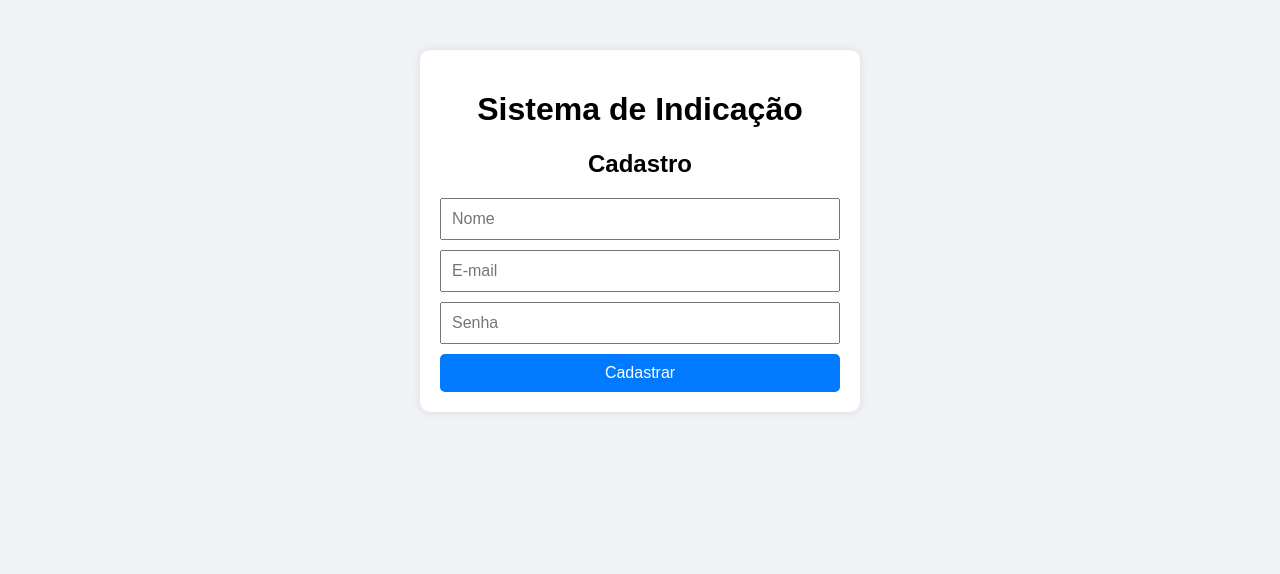
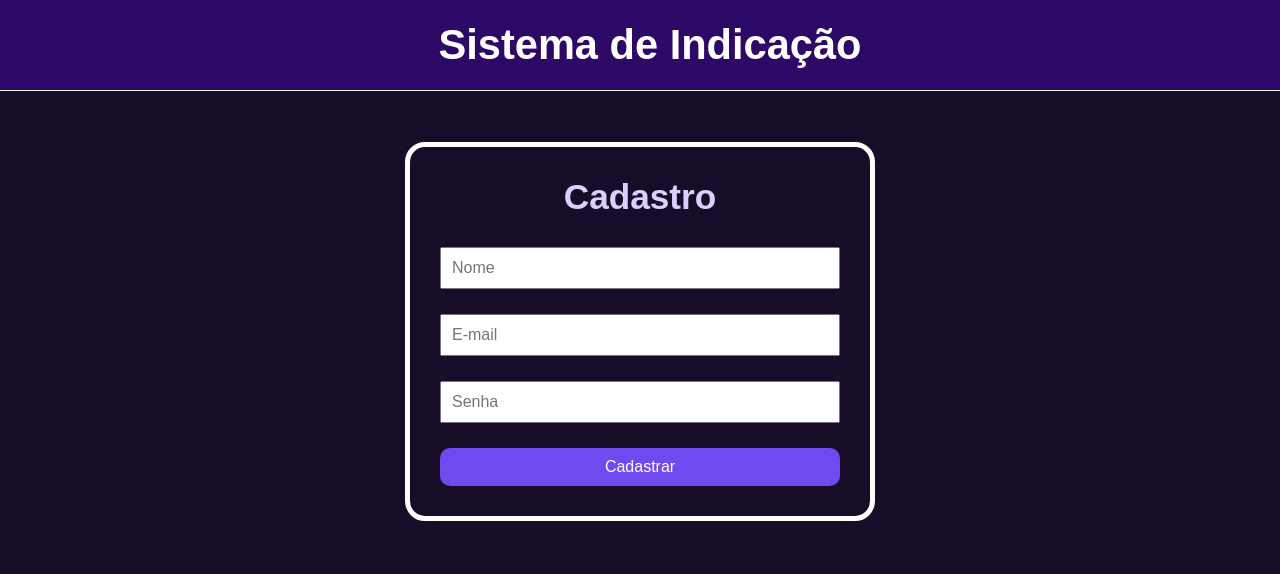
Before and after one commit to ThiagoRCdev10/Sistema_de_Indicacao, a website: page frontend/index.html in a window 1280 px wide. Drawn offline with Linux system fonts and the light colour scheme.

Commit message:
atualizações de css

```diff
--- a/frontend/index.html
+++ b/frontend/index.html
@@ -7,8 +7,11 @@
   <link rel="stylesheet" href="style.css">
 </head>
 <body>
-  <div class="container">
-    <h1>Sistema de Indicação</h1>
+
+  <h1>Sistema de Indicação</h1>
+
+  <div class="conteudo">
+      <div class="container">
 
     <div id="register-section">
       <h2>Cadastro</h2>
@@ -29,6 +32,7 @@
       <button id="copyBtn">Copiar Link</button>
     </div>
   </div>
+  </div>
 
   <script src="script.js"></script>
 </body>
--- a/frontend/style.css
+++ b/frontend/style.css
@@ -1,21 +1,64 @@
 body {
   font-family: Arial, sans-serif;
-  background: #f0f2f5;
-  margin: 0;
-  padding: 0;
+  background: #170D29;
+  margin: 0px;
+  padding: 0px;
+  display: flex;
+  flex-direction: column;
+  overflow-wrap: break-word;
+}
+
+.conteudo{
+  display: flex;
+  justify-content: center;
+  align-items: center;
+  height: 60vh;
+  width: 100vw;
 }
 
 .container {
-  max-width: 400px;
-  margin: 50px auto;
-  background: #fff;
-  padding: 20px;
-  border-radius: 10px;
-  box-shadow: 0 0 10px rgba(0,0,0,0.1);
+  width: 400px;
+  margin: auto;
+  background: #290f9200;
+  padding: 30px;
+  border-radius:20px;
+  border: #ffffff solid 5px;
 }
 
-h1, h2 {
+h1{
+  display: flex;
+  justify-content: center;
+  align-items: center;
+  color: white;
+  margin: 0px;
+  padding: 10px;
+  position: relative;
+  top: 0px;
+  background-color: #2e0866;
+  width: 100vw;
+  height: 70px;
+  border-bottom: 1px solid #ffffff ;
+  font-size: 2.6rem;
+}
+
+h2 {
   text-align: center;
+  color: rgb(220, 206, 255);
+  margin: 0px;
+  margin-bottom: 30px;
+  padding: 0px;
+  font-size: 2.2rem;
+}
+
+p{
+  color: #f8f7ff;
+  font-size: 16pt;
+  font-weight: bold;
+}
+
+span{
+  font-size: 14pt;
+  color: rgb(9, 201, 231);
 }
 
 form {
@@ -24,23 +67,25 @@ form {
 }
 
 input {
-  margin-bottom: 10px;
+  margin-bottom: 25px;
   padding: 10px;
   font-size: 1rem;
 }
+
 
 button {
   padding: 10px;
   font-size: 1rem;
   cursor: pointer;
-  background: #007bff;
+  background: #6F4BEF;
   color: #fff;
   border: none;
-  border-radius: 5px;
+  border-radius: 10px;
+  transition: 500ms;
 }
 
 button:hover {
-  background: #0056b3;
+  background: #1D1946;
 }
 
 .hidden {
@@ -49,6 +94,6 @@ button:hover {
 
 @media(max-width: 500px) {
   .container {
-    margin: 20px;
+    width: 300px;
   }
 }
```
